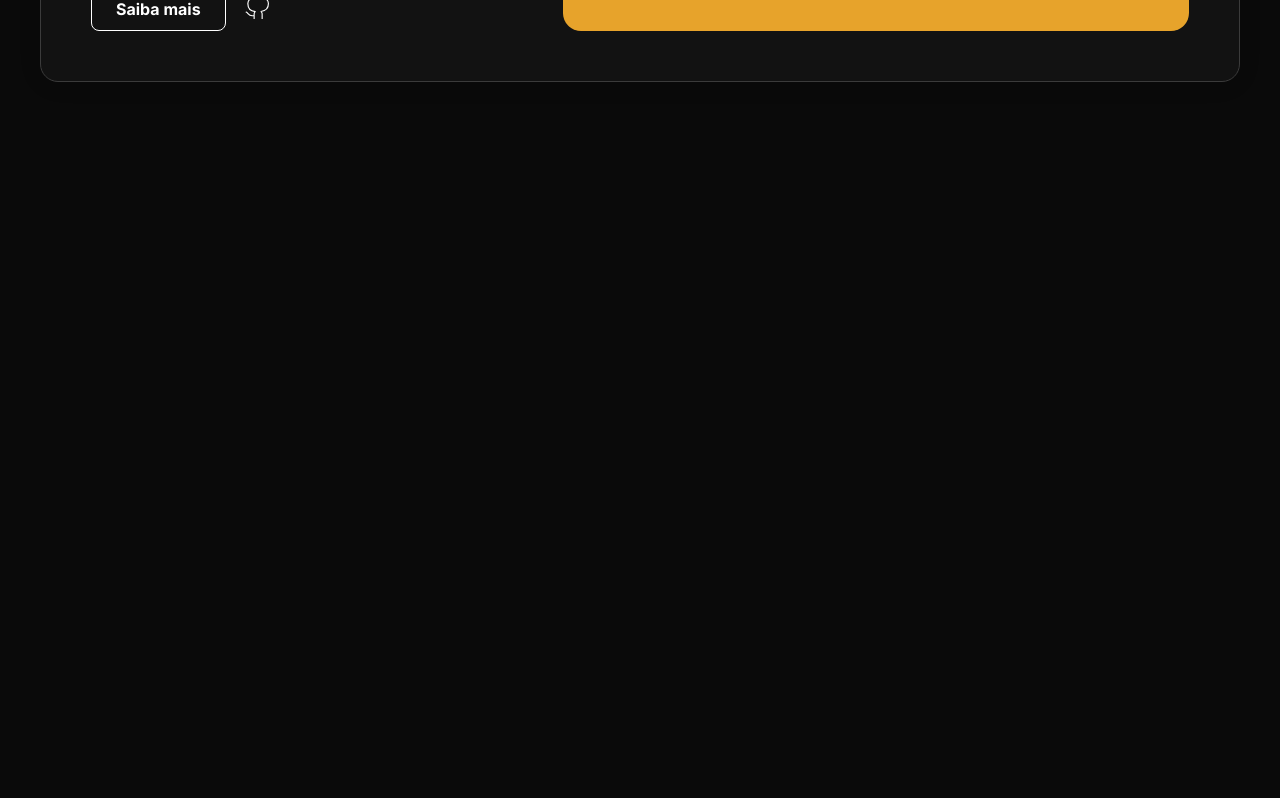
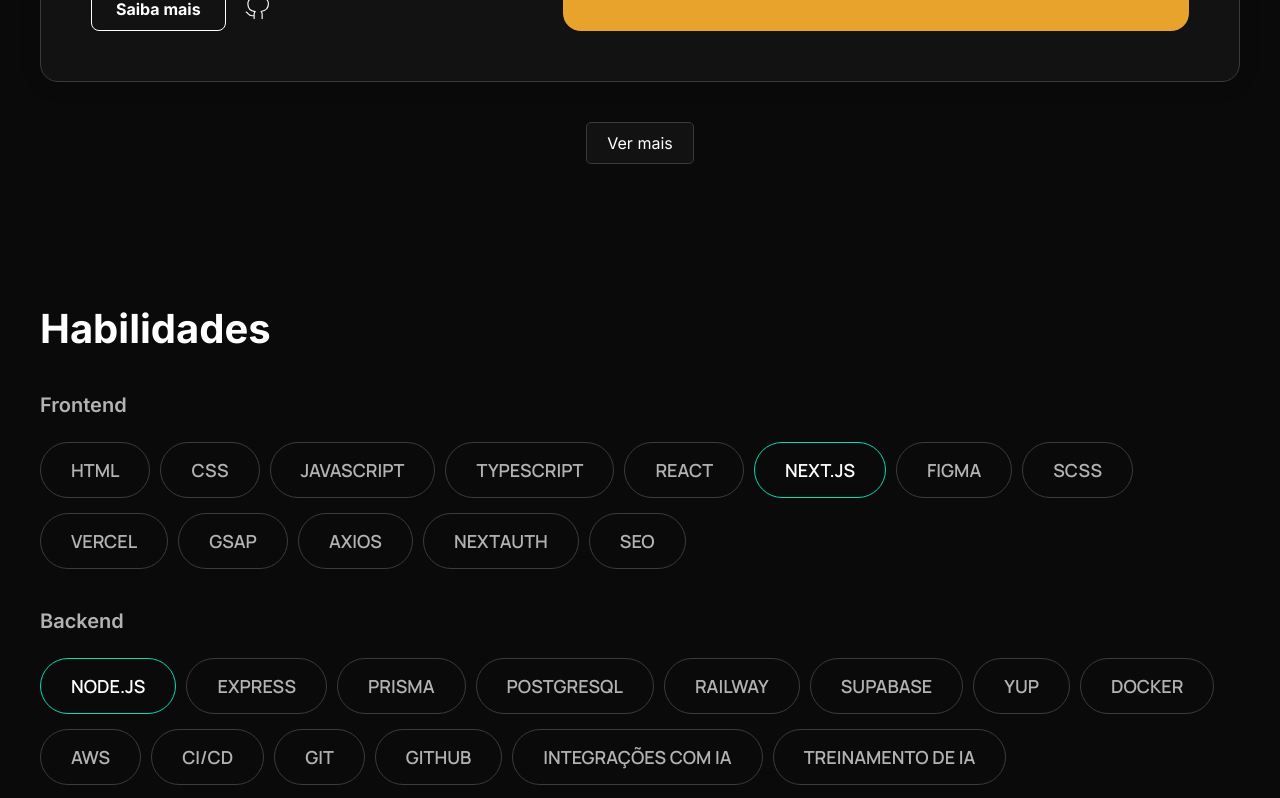
Before and after one commit to Tiodevs/Web_Portifolio, a Next.js app: page / in a window 1280 px wide. Shown: the part 2260-3058 px from the top of the page. Before the commit the page ends 2374 px from the top, so only its background shows below. Built offline with nearby package versions, Linux system fonts and the light colour scheme.

Commit message:
Criação do componente habilidade list

```diff
--- /dev/null
+++ b/src/app/components/HabilidadesList.module.scss
@@ -0,0 +1,37 @@
+.habilidadesContainer {
+    display: flex;
+    flex-direction: column;
+    align-items: start;
+    gap: 10px;
+
+    h3 {
+        font-size: 20px;
+        font-weight: 600;
+        color: var(--cinza);
+        margin-bottom: 15px;
+    }
+
+    .habilidadesList {
+        display: flex;
+        flex-wrap: wrap;
+        gap: 10px;
+
+
+        p {
+            font-size: 18px;
+            font-weight: 600;
+            color: var(--cinza);
+            padding: 15px 30px;
+            border-radius: 100px;
+            border: 1.5px solid var(--cinza2);
+            font-family: 'Manrope', sans-serif;
+            text-transform: uppercase;
+            margin-bottom:5px;
+        }
+
+        .habilidadeDestaque {
+            color: var(--branco);
+            border: 1px solid var(--main);
+        }
+    }
+}
--- /dev/null
+++ b/src/app/components/HabilidadesList.tsx
@@ -0,0 +1,25 @@
+import styles from './HabilidadesList.module.scss';
+
+interface HabilidadesListProps {
+  titulo: string;
+  habilidades: string[];
+  habilidadeDestaque?: string;
+}
+
+export function HabilidadesList({ titulo, habilidades, habilidadeDestaque }: HabilidadesListProps) {
+  return (
+    <div className={styles.habilidadesContainer}>
+      <h3>{titulo}</h3>
+      <div className={styles.habilidadesList}>
+        {habilidades.map((habilidade, index) => (
+          <p
+            key={index}
+            className={habilidade === habilidadeDestaque ? styles.habilidadeDestaque : ''}
+          >
+            {habilidade}
+          </p>
+        ))}
+      </div>
+    </div>
+  );
+}
--- a/src/app/page.module.css
+++ b/src/app/page.module.css
@@ -1,3 +1,5 @@
+@import url('https://fonts.googleapis.com/css2?family=Manrope:wght@200..800&display=swap');
+
 .page{
   width: 1200px;
   max-width: 100%;
@@ -78,9 +80,48 @@
     line-height: 1.5;
     margin-bottom: 40px;
   }
+  .projectsButton{
+    background-color: var(--preto2);
+    color: var(--branco);
+    padding: 10px 20px;
+    border-radius: 5px;
+    text-decoration: none;
+    border: 1px solid var(--cinza2);
+  }
+  .projectsButtonContainer{
+    display: flex;
+    justify-content: center;
+    align-items: center;
+    margin-top: 40px;
+    margin-bottom: 40px;
+  }
+
 }
 
+.habilidades{
+  width: 100%;
+  max-width: 100%;
+  display: flex;
+  flex-direction: column;
+  align-items: start;
+  margin-bottom: 100px;
+  margin-top: 100px;
 
+  .habilidadesTitle{
+    font-size: 40px;
+    font-weight: 700;
+    margin-bottom: 40px;
+    color: var(--branco);
+  }
+
+  .habilidadesContainer{
+    display: flex;
+    flex-direction: column;
+    align-items: start;
+    gap: 35px;
+  }
+
+}
 
 @media (max-width: 1200px) {
   .page{
--- a/src/app/page.tsx
+++ b/src/app/page.tsx
@@ -2,6 +2,7 @@
 import styles from "./page.module.css";
 import Image from "next/image";
 import ProjectCard from './components/ProjectCard';
+import { HabilidadesList } from './components/HabilidadesList';
 
 export default function Home() {
   return (
@@ -43,7 +44,86 @@
               link="/"
               linksgit="/"
             />
+
+
           </div>
+          <div className={styles.projectsButtonContainer}>
+            <Link href="/projetos" className={styles.projectsButton}>Ver mais</Link>
+          </div>
+        </div>
+      </div>
+
+      <div className={styles.habilidades}>
+        <h2 className={styles.habilidadesTitle}>Habilidades</h2>
+        <div className={styles.habilidadesContainer}>
+          <HabilidadesList
+            titulo="Frontend"
+            habilidades={[
+              "HTML",
+              "CSS",
+              "JavaScript",
+              "Typescript",
+              "React",
+              "Next.js",
+              "Figma",
+              "SCSS",
+              "Vercel",
+              "GSAP",
+              "Axios",
+              "NextAuth",
+              "SEO",
+            ]}
+            habilidadeDestaque="Next.js"
+          />
+          <HabilidadesList
+            titulo="Backend"
+            habilidades={[
+              "Node.js",
+              "Express",
+              "Prisma",
+              "PostgreSQL",
+              "Railway",
+              "Supabase",
+              "Yup",
+              "Docker",
+              "AWS",
+              "CI/CD",
+              "Git",
+              "GitHub",
+              "Integrações com IA",
+              "Treinamento de IA",
+              "Testes automatizados",
+              "Testes unitários",
+              "Testes de integração",
+              "Testes de sistema",
+              "Testes de segurança",
+              "Testes de performance",
+            ]}
+            habilidadeDestaque="Node.js"
+          />
+          <HabilidadesList
+            titulo="Soft skills"
+            habilidades={[
+              "Comunicação Clara e Eficiente",
+              "Pensamento Analítico",
+              "Liderança e Tomada de Decisão",
+              "Adaptabilidade",
+              "Escuta Ativa e Empatia",
+              "Gestão de Tempo e Prioridades",
+              "Pensamento empreendedor",
+            ]}
+            habilidadeDestaque="Liderança e Tomada de Decisão"
+          />
+          <HabilidadesList
+            titulo="Outros"
+            habilidades={[
+              "Automações com n8n e make",
+              "sap",
+              "Metodologias ágeis",
+            ]}
+            habilidadeDestaque="Metodologias ágeis"
+          />
+
         </div>
       </div>
     </div>
--- a/src/app/projetos/page.module.css
+++ b/src/app/projetos/page.module.css
@@ -1,168 +1,105 @@
-.page {
-  --gray-rgb: 0, 0, 0;
-  --gray-alpha-200: rgba(var(--gray-rgb), 0.08);
-  --gray-alpha-100: rgba(var(--gray-rgb), 0.05);
-
-  --button-primary-hover: #383838;
-  --button-secondary-hover: #f2f2f2;
-
-  display: grid;
-  grid-template-rows: 20px 1fr 20px;
+.page{
+  width: 1200px;
+  max-width: 100%;
+  display: flex;
+  flex-direction: column;
   align-items: center;
-  justify-items: center;
-  min-height: 100svh;
-  padding: 80px;
-  gap: 64px;
-  font-family: var(--font-geist-sans);
+  justify-content: center;
+  margin-top: 100px;
 }
 
-@media (prefers-color-scheme: dark) {
-  .page {
-    --gray-rgb: 255, 255, 255;
-    --gray-alpha-200: rgba(var(--gray-rgb), 0.145);
-    --gray-alpha-100: rgba(var(--gray-rgb), 0.06);
+.projects{
+  width: 100%;
+  max-width: 100%;
+  display: flex;
+  flex-direction: column;
+  align-items: start;
+  gap: 10px;
+  margin-top: 50px;
 
-    --button-primary-hover: #ccc;
-    --button-secondary-hover: #1a1a1a;
+  .projectsTitle {
+    font-size: 40px;
+    font-weight: 700;
+    margin-bottom: 15px;
+    color: var(--branco);
+  }
+  .projectsDescription{
+    font-size: 18px;
+    font-weight: 400;
+    color: var(--cinza);
+    text-align: start;
+    line-height: 1.5;
+    margin-bottom: 40px;
+  }
+  .projectsButton{
+    background-color: var(--preto2);
+    color: var(--branco);
+    padding: 10px 20px;
+    border-radius: 5px;
+    text-decoration: none;
+    border: 1px solid var(--cinza2);
+  }
+  .projectsButtonContainer{
+    display: flex;
+    justify-content: center;
+    align-items: center;
+    margin-top: 40px;
+    margin-bottom: 40px;
+  }
+
+}
+
+@media (max-width: 1200px) {
+  .page{
+    width: 100%;
+    padding: 0 50px;
   }
 }
 
-.main {
-  display: flex;
-  flex-direction: column;
-  gap: 32px;
-  grid-row-start: 2;
+@media (max-width: 900px) {
+  .page{
+    width: 100%;
+    padding: 0 50px;
+    .header{
+      h1{
+        font-size: 60px;
       }
-
-.main ol {
-  font-family: var(--font-geist-mono);
-  padding-left: 0;
-  margin: 0;
-  font-size: 14px;
-  line-height: 24px;
-  letter-spacing: -0.01em;
-  list-style-position: inside;
+      p{
+        font-size: 20px;
       }
-
-.main li:not(:last-of-type) {
-  margin-bottom: 8px;
     }
-
-.main code {
-  font-family: inherit;
-  background: var(--gray-alpha-100);
-  padding: 2px 4px;
-  border-radius: 4px;
-  font-weight: 600;
-}
-
-.ctas {
-  display: flex;
-  gap: 16px;
-}
-
-.ctas a {
-  appearance: none;
-  border-radius: 128px;
-  height: 48px;
-  padding: 0 20px;
-  border: none;
-  border: 1px solid transparent;
-  transition:
-    background 0.2s,
-    color 0.2s,
-    border-color 0.2s;
-  cursor: pointer;
-  display: flex;
-  align-items: center;
-  justify-content: center;
-  font-size: 16px;
-  line-height: 20px;
-  font-weight: 500;
-}
-
-a.primary {
-  background: var(--foreground);
-  color: var(--background);
-  gap: 8px;
-}
-
-a.secondary {
-  border-color: var(--gray-alpha-200);
-  min-width: 158px;
-}
-
-.footer {
-  grid-row-start: 3;
-  display: flex;
-  gap: 24px;
-}
-
-.footer a {
-  display: flex;
-  align-items: center;
-  gap: 8px;
-}
-
-.footer img {
-  flex-shrink: 0;
-}
-
-/* Enable hover only on non-touch devices */
-@media (hover: hover) and (pointer: fine) {
-  a.primary:hover {
-    background: var(--button-primary-hover);
-    border-color: transparent;
-  }
-
-  a.secondary:hover {
-    background: var(--button-secondary-hover);
-    border-color: transparent;
-  }
-
-  .footer a:hover {
-    text-decoration: underline;
-    text-underline-offset: 4px;
   }
 }
 
-@media (max-width: 600px) {
-  .page {
-    padding: 32px;
-    padding-bottom: 80px;
+@media (max-width: 700px) {
+  .page{
+    width: 100%;
+    padding: 0 20px;
+    .header{
+      img{
+        width: 80%;
+        height: auto;
       }
-
-  .main {
-    align-items: center;
+      .text{
+        gap: 10px;
       }
-
-  .main ol {
-    text-align: center;
+      h1{
+        font-size: 33px;
       }
-
-  .ctas {
-    flex-direction: column;
-  }
-
-  .ctas a {
-    font-size: 14px;
-    height: 40px;
-    padding: 0 16px;
-  }
-
-  a.secondary {
-    min-width: auto;
-  }
-
-  .footer {
-    flex-wrap: wrap;
-    align-items: center;
-    justify-content: center;
+      p{
+        font-size: 18px;
+        line-height: 1.3;
       }
     }
-
-@media (prefers-color-scheme: dark) {
-  .logo {
-    filter: invert();
+  }
+  .projects{
+    .projectsTitle{
+      font-size: 32px;
+      margin-bottom: 10px;
+    }
+    .projectsDescription{
+      font-size: 17px;
+      margin-bottom: 30px;
     }
   }
+}
```
Also changed, not shown: src/app/projetos/page.tsx (+33 -0 lines). Lines whose indentation alone changed are shown as unchanged.
